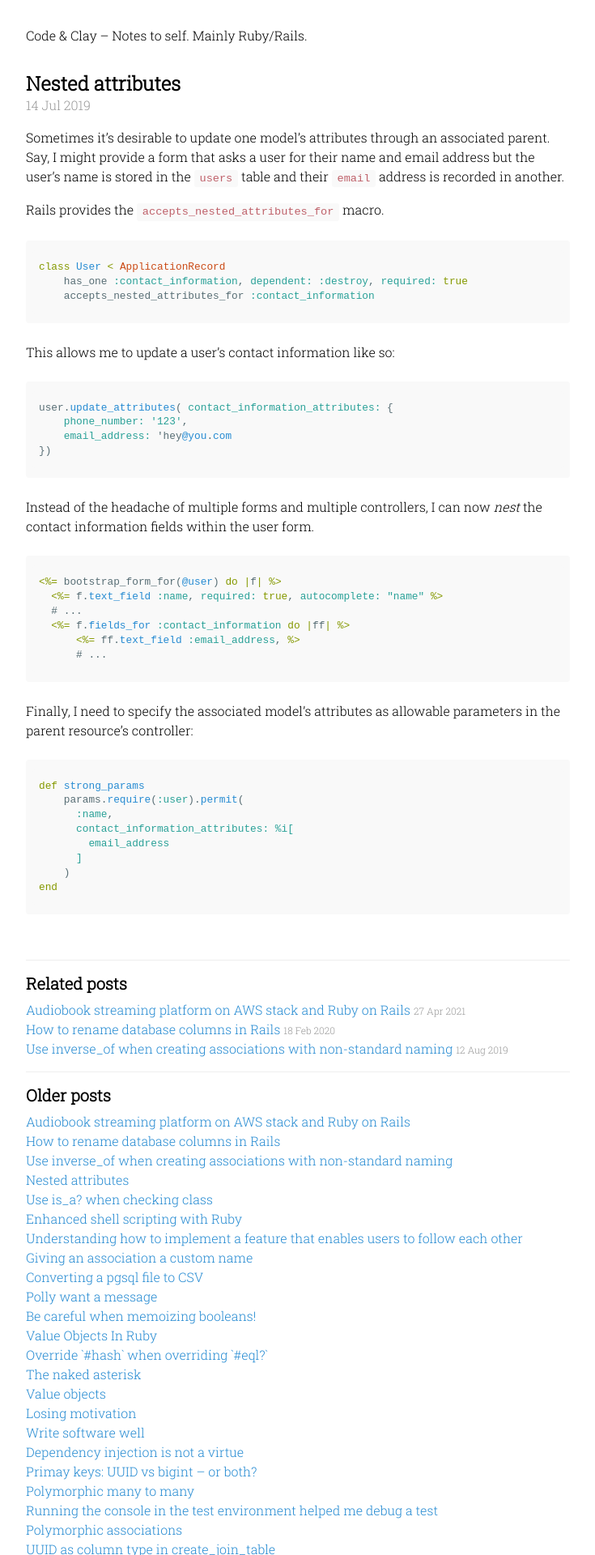
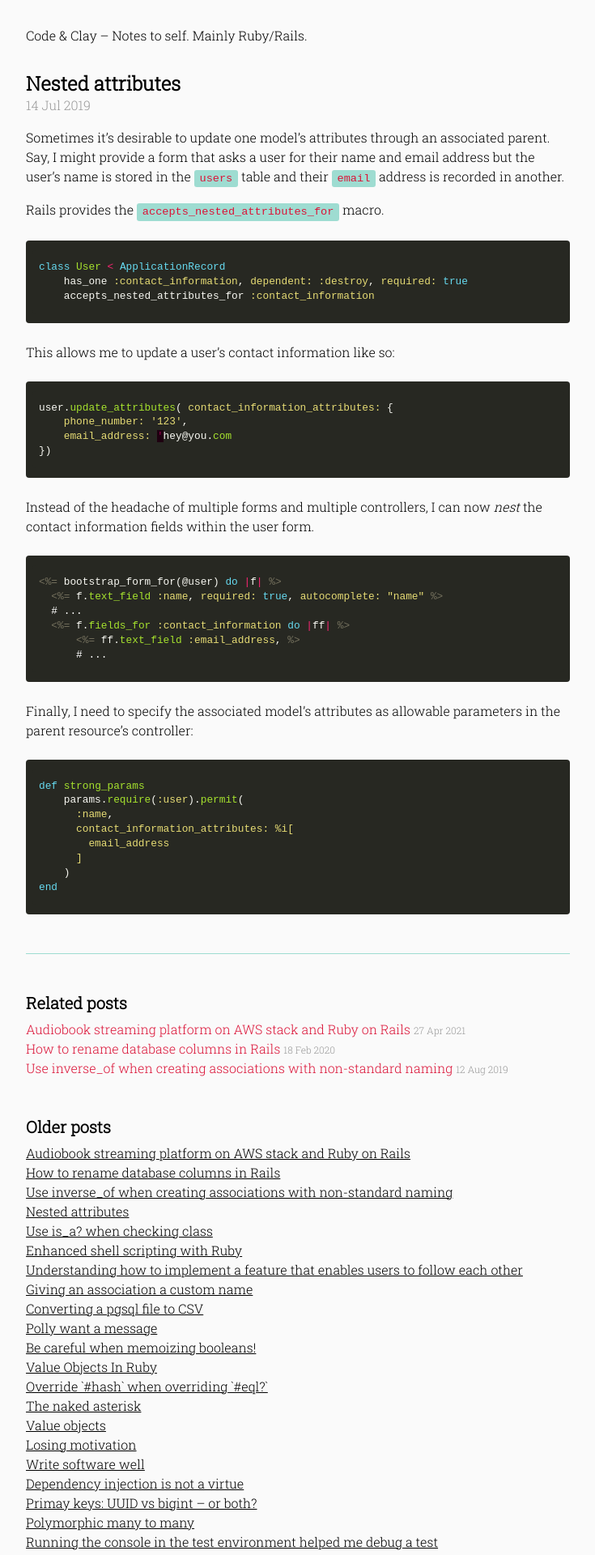
Before and after one commit to codeandclay/code_and_clay_blog, a Jekyll site: the page built from _posts/2019-07-14-Accept-nested-attributes.md, in a window 1280 px wide. Shown: the top 1920 px of the page at 81% size, without its empty margins (272-1007 px from the left). Built offline with Jekyll 4.4.1, drawn with Linux system fonts in a browser that asks for light colours; a script that is not in the unit is left out; some of the changed text lies outside the part shown.

Commit message:
Big restyle

```diff
--- a/_layouts/default.html
+++ b/_layouts/default.html
@@ -23,15 +23,6 @@
             </li>
           {% endfor %}
         </ul>
-
-        <h3>Other blogs</h3>
-        <ul>
-          {% for blog in site.data.blogs %}
-             <li>
-              <a href="{{ blog.url }}">{{ blog.name }}</a>
-            </li>
-          {% endfor %}
-        </ul>
       </nav>
 
       <footer class="footer">
--- a/_sass/_code.scss
+++ b/_sass/_code.scss
@@ -12,7 +12,7 @@ code {
   padding: .25em .5em;
   font-size: 85%;
   color: $code-color;
-  background-color: #f9f9f9;
+  background-color: $code-background;
   border-radius: 3px;
 }
 
@@ -34,7 +34,8 @@ pre code {
   margin: 1.5rem 0;
   font-size: .8rem;
   line-height: 1.4;
-  background-color: #f9f9f9;
+  background-color: $snippet-background-color;
+  color: $snippet-foreground-color;
   border-radius: .25rem;
 
   .highlight {
@@ -59,24 +60,68 @@ pre code {
 }
 
 
-// Gist via GitHub Pages
-// .gist .gist-file {
-//   font-family: Menlo, Monaco, "Courier New", monospace !important;
-// }
-// .gist .markdown-body {
-//   padding: 15px;
-// }
-// .gist pre {
-//   padding: 0;
-//   background-color: transparent;
-// }
-// .gist .gist-file .gist-data {
-//   font-size: .8rem !important;
-//   line-height: 1.4;
-// }
-// .gist code {
-//   padding: 0;
-//   color: inherit;
-//   background-color: transparent;
-//   border-radius: 0;
-// }
+.highlight pre { background-color: #272822; }
+.highlight .hll { background-color: #272822; }
+.highlight .c { color: #75715e } /* Comment */
+.highlight .err { color: #960050; background-color: #1e0010 } /* Error */
+.highlight .k { color: #66d9ef } /* Keyword */
+.highlight .l { color: #ae81ff } /* Literal */
+.highlight .n { color: #f8f8f2 } /* Name */
+.highlight .o { color: #f92672 } /* Operator */
+.highlight .p { color: #f8f8f2 } /* Punctuation */
+.highlight .cm { color: #75715e } /* Comment.Multiline */
+.highlight .cp { color: #75715e } /* Comment.Preproc */
+.highlight .c1 { color: #75715e } /* Comment.Single */
+.highlight .cs { color: #75715e } /* Comment.Special */
+.highlight .ge { font-style: italic } /* Generic.Emph */
+.highlight .gs { font-weight: bold } /* Generic.Strong */
+.highlight .kc { color: #66d9ef } /* Keyword.Constant */
+.highlight .kd { color: #66d9ef } /* Keyword.Declaration */
+.highlight .kn { color: #f92672 } /* Keyword.Namespace */
+.highlight .kp { color: #66d9ef } /* Keyword.Pseudo */
+.highlight .kr { color: #66d9ef } /* Keyword.Reserved */
+.highlight .kt { color: #66d9ef } /* Keyword.Type */
+.highlight .ld { color: #e6db74 } /* Literal.Date */
+.highlight .m { color: #ae81ff } /* Literal.Number */
+.highlight .s { color: #e6db74 } /* Literal.String */
+.highlight .na { color: #a6e22e } /* Name.Attribute */
+.highlight .nb { color: #f8f8f2 } /* Name.Builtin */
+.highlight .nc { color: #a6e22e } /* Name.Class */
+.highlight .no { color: #66d9ef } /* Name.Constant */
+.highlight .nd { color: #a6e22e } /* Name.Decorator */
+.highlight .ni { color: #f8f8f2 } /* Name.Entity */
+.highlight .ne { color: #a6e22e } /* Name.Exception */
+.highlight .nf { color: #a6e22e } /* Name.Function */
+.highlight .nl { color: #f8f8f2 } /* Name.Label */
+.highlight .nn { color: #f8f8f2 } /* Name.Namespace */
+.highlight .nx { color: #a6e22e } /* Name.Other */
+.highlight .py { color: #f8f8f2 } /* Name.Property */
+.highlight .nt { color: #f92672 } /* Name.Tag */
+.highlight .nv { color: #f8f8f2 } /* Name.Variable */
+.highlight .ow { color: #f92672 } /* Operator.Word */
+.highlight .w { color: #f8f8f2 } /* Text.Whitespace */
+.highlight .mf { color: #ae81ff } /* Literal.Number.Float */
+.highlight .mh { color: #ae81ff } /* Literal.Number.Hex */
+.highlight .mi { color: #ae81ff } /* Literal.Number.Integer */
+.highlight .mo { color: #ae81ff } /* Literal.Number.Oct */
+.highlight .sb { color: #e6db74 } /* Literal.String.Backtick */
+.highlight .sc { color: #e6db74 } /* Literal.String.Char */
+.highlight .sd { color: #e6db74 } /* Literal.String.Doc */
+.highlight .s2 { color: #e6db74 } /* Literal.String.Double */
+.highlight .se { color: #ae81ff } /* Literal.String.Escape */
+.highlight .sh { color: #e6db74 } /* Literal.String.Heredoc */
+.highlight .si { color: #e6db74 } /* Literal.String.Interpol */
+.highlight .sx { color: #e6db74 } /* Literal.String.Other */
+.highlight .sr { color: #e6db74 } /* Literal.String.Regex */
+.highlight .s1 { color: #e6db74 } /* Literal.String.Single */
+.highlight .ss { color: #e6db74 } /* Literal.String.Symbol */
+.highlight .bp { color: #f8f8f2 } /* Name.Builtin.Pseudo */
+.highlight .vc { color: #f8f8f2 } /* Name.Variable.Class */
+.highlight .vg { color: #f8f8f2 } /* Name.Variable.Global */
+.highlight .vi { color: #f8f8f2 } /* Name.Variable.Instance */
+.highlight .il { color: #ae81ff } /* Literal.Number.Integer.Long */
+
+.highlight .gh { } /* Generic Heading & Diff Header */
+.highlight .gu { color: #75715e; } /* Generic.Subheading & Diff Unified/Comment? */
+.highlight .gd { color: #f92672; } /* Generic.Deleted & Diff Deleted */
+.highlight .gi { color: #a6e22e; } /* Generic.Inserted & Diff Inserted */
--- a/_sass/_custom.scss
+++ b/_sass/_custom.scss
@@ -1,5 +1,5 @@
 .language-ruby .highlight {
-  background-color: $gray-1;
+  // background-color: $gray-1;
 }
 
 nav > ul {
@@ -18,5 +18,18 @@ ul {
 }
 
 .post > *:last-child {
-  margin-bottom: 0;
+  margin-bottom: $post-spacing;
 }
+
+nav {
+  a {
+    color: black;
+    text-decoration: underline;
+  }
+}
+
+.pagination {
+  a {
+    color: black;
+  }
+}
--- a/_sass/_posts.scss
+++ b/_sass/_posts.scss
@@ -9,6 +9,9 @@
   li + li {
     margin-top: .25rem;
   }
+  border-style: solid;
+  border-width: 0 0 1px 0;
+  border-color: $zomp;
 }
 
 // Blog post or page title
@@ -33,9 +36,9 @@
 
 // Related posts
 .related {
-  // margin-bottom: $post-spacing;
-  border-top: 1px solid #eee;
-  border-bottom: 1px solid #eee;
+  margin-bottom: $post-spacing;
+  // border-top: 1px solid #eee;
+  // border-bottom: 1px solid #eee;
 }
 
 .related-posts {
--- a/_sass/_type.scss
+++ b/_sass/_type.scss
@@ -7,7 +7,7 @@ h1, h2, h3, h4, h5, h6 {
   margin-bottom: .5rem;
   font-weight: 600;
   line-height: 1.25;
-  color: black;
+  color: $heading-color;
   text-rendering: optimizeLegibility;
 }
 
--- a/_sass/_variables.scss
+++ b/_sass/_variables.scss
@@ -12,15 +12,23 @@ $cyan: #75b5aa;
 $blue: #268bd2;
 $brown: #8f5536;
 
+/* SCSS HEX */
+$upsdell-red: #b0133066;
+$zomp: #15b09466;
+$imperial-red: #66083566;
+$crimson: #db1438ff;
+$zomp-2: #0aa68966;
+
 $root-font-family: 'Roboto Slab', serif;
 $title-font-family: $root-font-family;
 $root-font-size: 1rem;
 $root-line-height: 1.5;
-$post-spacing: 3.5rem;
+$post-spacing: 3rem;
 
 $body-color: black;
-$body-bg: #fff;
-$link-color: $blue;
+$body-bg: #fafafa;
+$link-color: $crimson;
+$heading-color: black;
 
 $border-color: #e5e5e5;
 
@@ -29,4 +37,8 @@ $large-font-size: 1rem;
 
 $code-font-family: 'Roboto Mono', monospace;
 
-$code-color: #bf616a;
+$code-color: $crimson;
+$code-background: $zomp;
+
+$snippet-background-color: #272822;
+$snippet-foreground-color: #fff;
--- a/styles.scss
+++ b/styles.scss
@@ -20,7 +20,7 @@
 @import "variables";
 @import "base";
 @import "type";
-@import "syntax";
+// @import "syntax";
 @import "code";
 @import "layout";
 @import "masthead";
```
